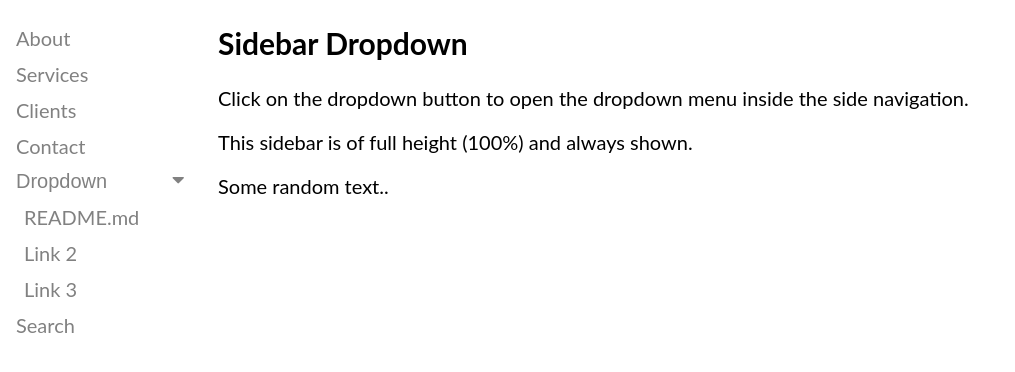
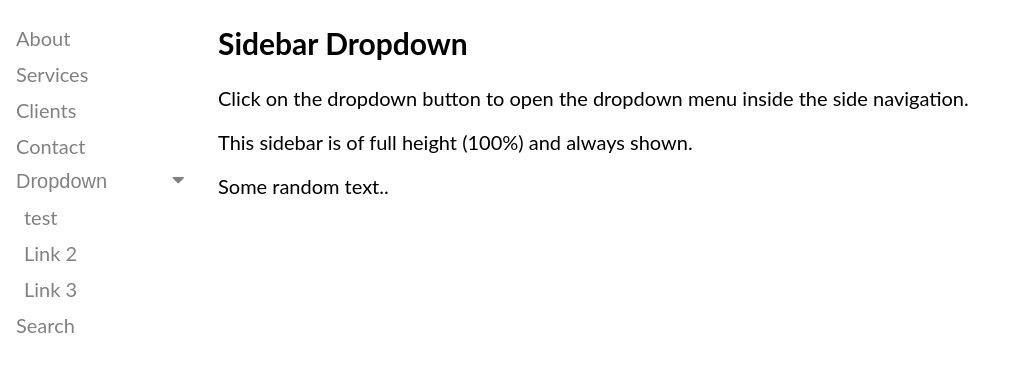
Before and after one commit to Cruncer/Sidbar, a plain HTML site: page index.html in a window 1280 px wide. Both pictures are taken after a click on the button "Dropdown". Shown: the whole page, without its empty margins (0-1015 px from the left). Drawn offline with Linux system fonts and the light colour scheme.

Commit message:
Update index.html

```diff
--- a/index.html
+++ b/index.html
@@ -85,7 +85,7 @@
     <i class="fa fa-caret-down"></i>
   </button>
   <div class="dropdown-container">
-    <a href="#">README.md</a>
+    <a href=README.md>test</a>
     <a href="#">Link 2</a>
     <a href="#">Link 3</a>
   </div>
```
